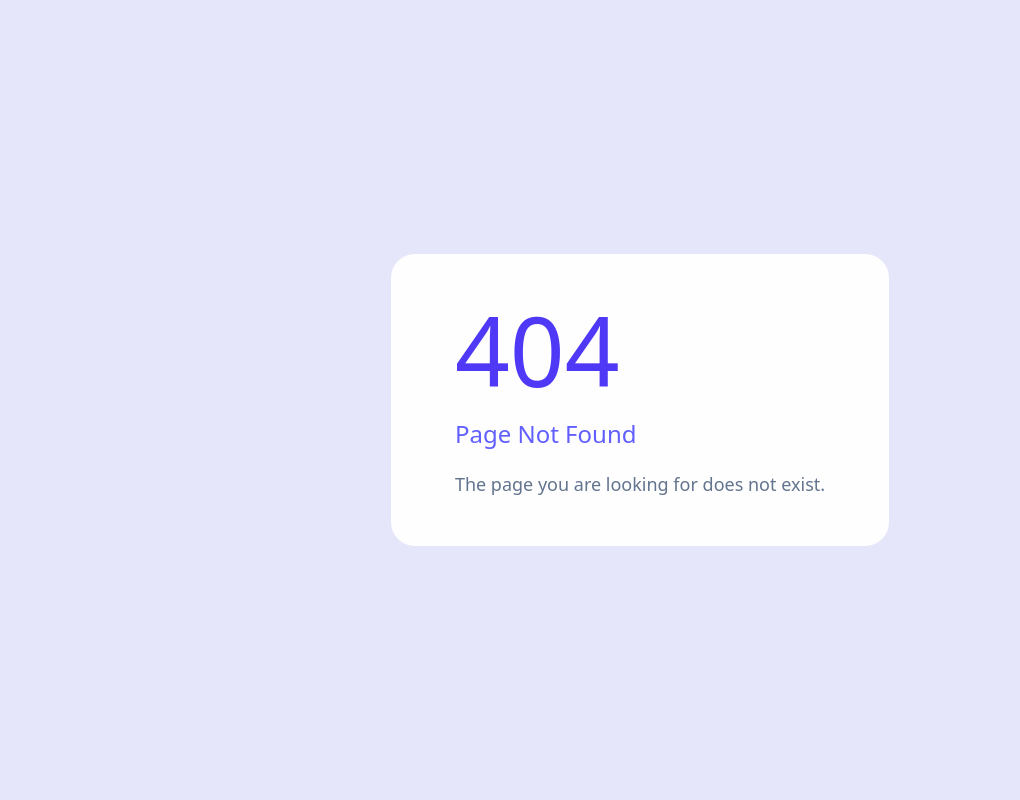
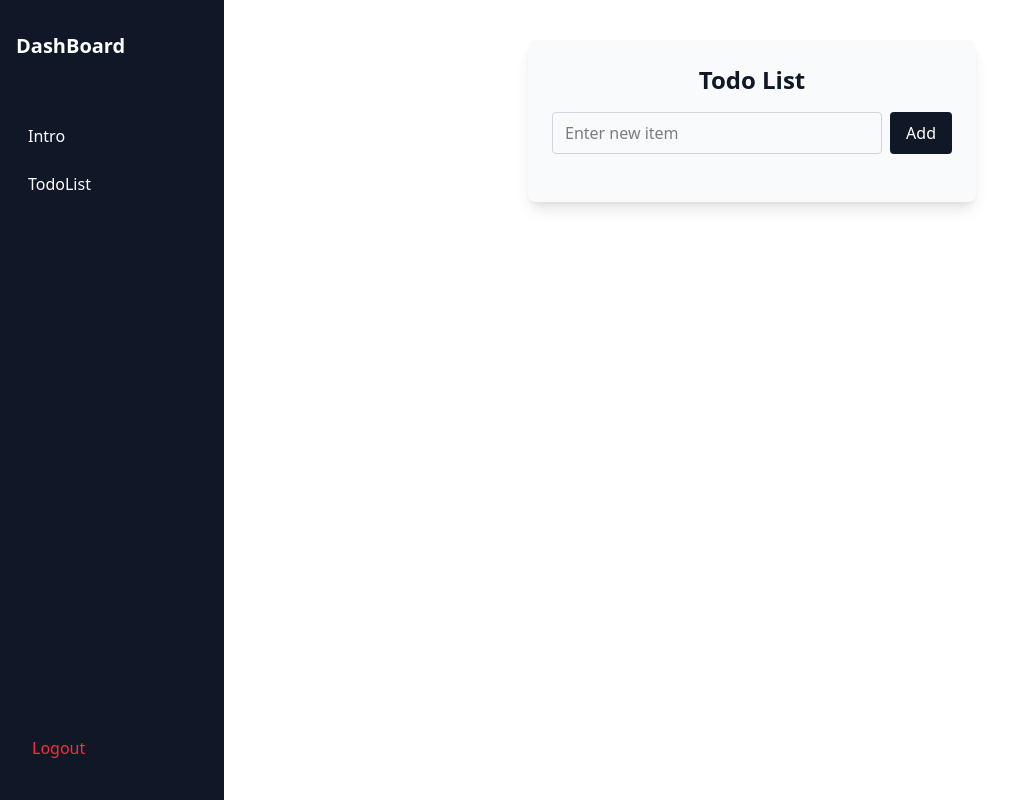
Before and after one commit to Yokesh-yoki/cms-project, a React (Vite) app in the folder client/: page /dashboard/todolist in a window 1280 px wide. Before the commit this address had no page. Shown: the whole page, without its empty margins (0-1020 px from the left). Built offline with nearby package versions, Linux system fonts and the light colour scheme.

Commit message:
added dashboard in app routes

```diff
--- a/client/src/layouts/BasicLayouts.jsx
+++ b/client/src/layouts/BasicLayouts.jsx
@@ -5,7 +5,7 @@ import Login from "../pages/Login";
 function BasicLayouts() {
   return (
     <div className="min-h-screen flex flex-col bg-white">
-      <header className="bg-gradient-to-r from-indigo-900 via-purple-600 to-pink-500 text-white py-5 shadow-lg flex flex-col sm:flex-row items-center justify-between px-8">
+      <header className=" z-10 shadow-lg bg-gradient-to-r from-indigo-900 via-purple-600 to-pink-500 text-white py-5 flex flex-col sm:flex-row items-center justify-between px-8 ">
         <div className="text-3xl font-bold flex items-center gap-3 tracking-tight">
           <span role="img" aria-label="notes" className="text-4xl">
             <Link to={"/"}>👨‍💻</Link>
@@ -29,11 +29,11 @@ function BasicLayouts() {
           </Link>
         </div>
       </header>
-      <main className="flex-1  ">
+      <main className="flex-1">
         <Outlet />
       </main>
       <footer className="bg-gradient-to-r from-indigo-100 via-white to-indigo-200 text-indigo-700 text-xs text-center border-t py-3 tracking-wide">
-        © {new Date().getFullYear()} Notes App. All rights reserved.
+        © {new Date().getFullYear()} My App. All rights reserved.
       </footer>
     </div>
   );
--- /dev/null
+++ b/client/src/layouts/DashboardLayouts.jsx
@@ -0,0 +1,40 @@
+import React from "react";
+import { Link, Outlet } from "react-router";
+
+const paths = [
+  { path: "/dashboard/intro", text: "Intro" },
+  { path: "/dashboard/todolist", text: "TodoList" },
+];
+function DashboardLayouts(props) {
+  return (
+    <div className="flex min-h-screen">
+      <aside className="w-56 bg-gray-900 text-white py-8 px-4 flex flex-col gap-6 sticky top-0 h-screen">
+        <span className="font-bold text-xl mb-8">DashBoard</span>
+        <div className="flex flex-col gap-2 flex-1">
+          {paths.map((item, index) => (
+            <Link
+              key={index}
+              to={item.path}
+              className="px-3 py-2 rounded hover:bg-gray-800 transition-colors"
+            >
+              {item.text.charAt(0).toUpperCase() + item.text.slice(1)}
+            </Link>
+          ))}
+        </div>
+        <div className="mt-auto">
+          <Link
+            to={"/"}
+            className="no-underline px-4 py-2 rounded font-medium text-red-500 hover:bg-red-600 hover:text-white transition-colors block"
+          >
+            Logout
+          </Link>
+        </div>
+      </aside>
+      <main className="flex-1">
+        <Outlet />
+      </main>
+    </div>
+  );
+}
+
+export default DashboardLayouts;
--- /dev/null
+++ b/client/src/pages/Dashboard/TodoList.jsx
@@ -0,0 +1,84 @@
+import { useState } from "react";
+
+function Card({ index, value, handleEdit, handleDelete }) {
+  return (
+    <li className="flex items-center justify-between bg-white rounded shadow p-3 mb-2">
+      <span className="text-gray-800">{value}</span>
+      <div className="space-x-2">
+        <button
+          onClick={() => handleEdit(index)}
+          className="p-2 rounded hover:bg-blue-100 transition"
+          aria-label="Edit"
+        >
+          ✏️
+        </button>
+        <button
+          onClick={() => handleDelete(index)}
+          className="p-2 rounded hover:bg-red-100 transition"
+          aria-label="Delete"
+        >
+          🗑️
+        </button>
+      </div>
+    </li>
+  );
+}
+
+export default function TodoList() {
+  const [arr, setArr] = useState([]);
+  const [input, setInput] = useState("");
+
+  function handleAdd(event) {
+    event.preventDefault();
+    setArr([...arr, input]);
+    setInput("");
+  }
+
+  function handleEdit(edit_idx) {
+    const newValue = prompt("Enter new value");
+    if (newValue !== null && newValue.trim() !== "") {
+      arr[edit_idx] = newValue;
+      setArr([...arr]);
+    }
+  }
+  function handleDelete(del_idx) {
+    const newArr = arr.filter((value, index) => index !== del_idx);
+    setArr(newArr);
+  }
+  return (
+    <div className="max-w-md mx-auto mt-10 bg-gray-50 p-6 rounded-lg shadow-lg">
+      <h2 className="text-2xl font-bold mb-4 text-center text-gray-900">
+        Todo List
+      </h2>
+      <form onSubmit={handleAdd} className="flex mb-6 space-x-2">
+        <input
+          placeholder="Enter new item"
+          type="text"
+          required
+          value={input}
+          onChange={(e) => setInput(e.target.value)}
+          className="flex-1 px-3 py-2 border border-gray-300 rounded focus:outline-none focus:ring-2 focus:ring-blue-400"
+        />
+        <button
+          type="submit"
+          className="bg-gray-900 text-white px-4 py-2 rounded hover:bg-gray-700 transition"
+        >
+          Add
+        </button>
+      </form>
+      <ol className="list-decimal pl-5">
+        {arr.map((value, index) => {
+          return (
+            <Card
+              key={index}
+              index={index}
+              value={value}
+              handleEdit={handleEdit}
+              handleDelete={handleDelete}
+            />
+          );
+        })}
+      </ol>
+    </div>
+  );
+}
--- a/client/src/pages/Home.jsx
+++ b/client/src/pages/Home.jsx
@@ -4,7 +4,7 @@ import { Link } from "react-router";
 export default function Home() {
   return (
     <>
-      <section className="flex flex-col items-center justify-center min-h-[80vh] px-4 relative overflow-hidden bg-gradient-to-br from-indigo-50 via-white to-indigo-100">
+      <section className="flex flex-col items-center justify-center min-h-screen px-4 relative overflow-hidden bg-gradient-to-br from-indigo-50 via-white to-indigo-100">
         <div className="absolute top-0 left-0 w-96 h-96 bg-indigo-300 rounded-full mix-blend-multiply filter blur-3xl opacity-50 animate-pulse -z-10" />
         <div className="absolute bottom-0 right-0 w-96 h-96 bg-indigo-500 rounded-full mix-blend-multiply filter blur-3xl opacity-40 animate-pulse -z-10" />
         <div className="absolute top-1/2 left-1/2 w-72 h-72 bg-indigo-200 rounded-full mix-blend-multiply filter blur-2xl opacity-30 animate-pulse -z-10" />
--- a/client/src/pages/Login.jsx
+++ b/client/src/pages/Login.jsx
@@ -1,18 +1,17 @@
 import React, { useState } from "react";
+import { Link, Navigate, useNavigate } from "react-router";
 import Swal from "sweetalert2";
 
 function Login(props) {
   const [email, setEmail] = useState("");
   const [password, setPassword] = useState("");
+  const navigte = useNavigate();
   const HandleSubmit = (e) => {
     e.preventDefault();
     // Here you would typically handle the login logic, e.g., API call
     if (email && password) {
-      Swal.fire({
-        title: "Login Successful",
-        text: "Welcome back!",
-        icon: "success",
-      });
+      console.log("Login successful", { email, password });
+      navigte("/dashboard/intro");
     } else {
       Swal.fire({
         title: "Error",
--- a/client/src/routes/AppRoutes.jsx
+++ b/client/src/routes/AppRoutes.jsx
@@ -5,6 +5,9 @@ import Login from "../pages/Login";
 import BasicLayouts from "../layouts/BasicLayouts";
 import NotFound from "../pages/NotFound";
 import Signup from "../pages/Signup";
+import DashboardLayouts from "../layouts/DashboardLayouts";
+import Intro from "../pages/Dashboard/Intro";
+import TodoList from "../pages/Dashboard/TodoList";
 
 function AppRoutes() {
   return (
@@ -14,6 +17,11 @@ function AppRoutes() {
         <Route path="/login" element={<Login />} />
         <Route path="/signup" element={<Signup />} />
       </Route>
+
+      <Route path="/dashboard" element={<DashboardLayouts />}>
+        <Route path="/dashboard/intro" element={<Intro />} />
+        <Route path="/dashboard/todolist" element={<TodoList />} />
+      </Route>
       <Route path="*" element={<NotFound />} />
     </Routes>
   );
```
